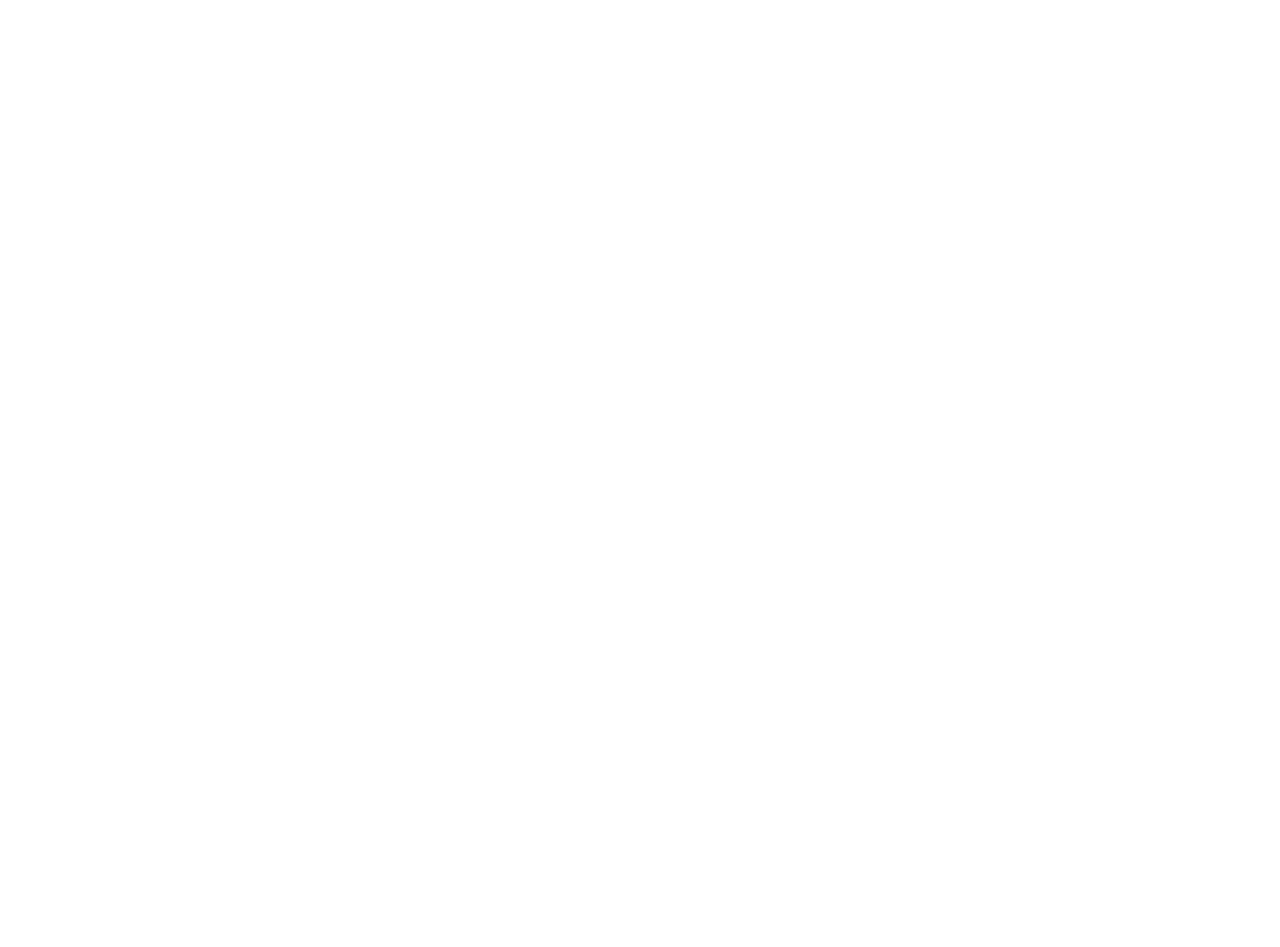
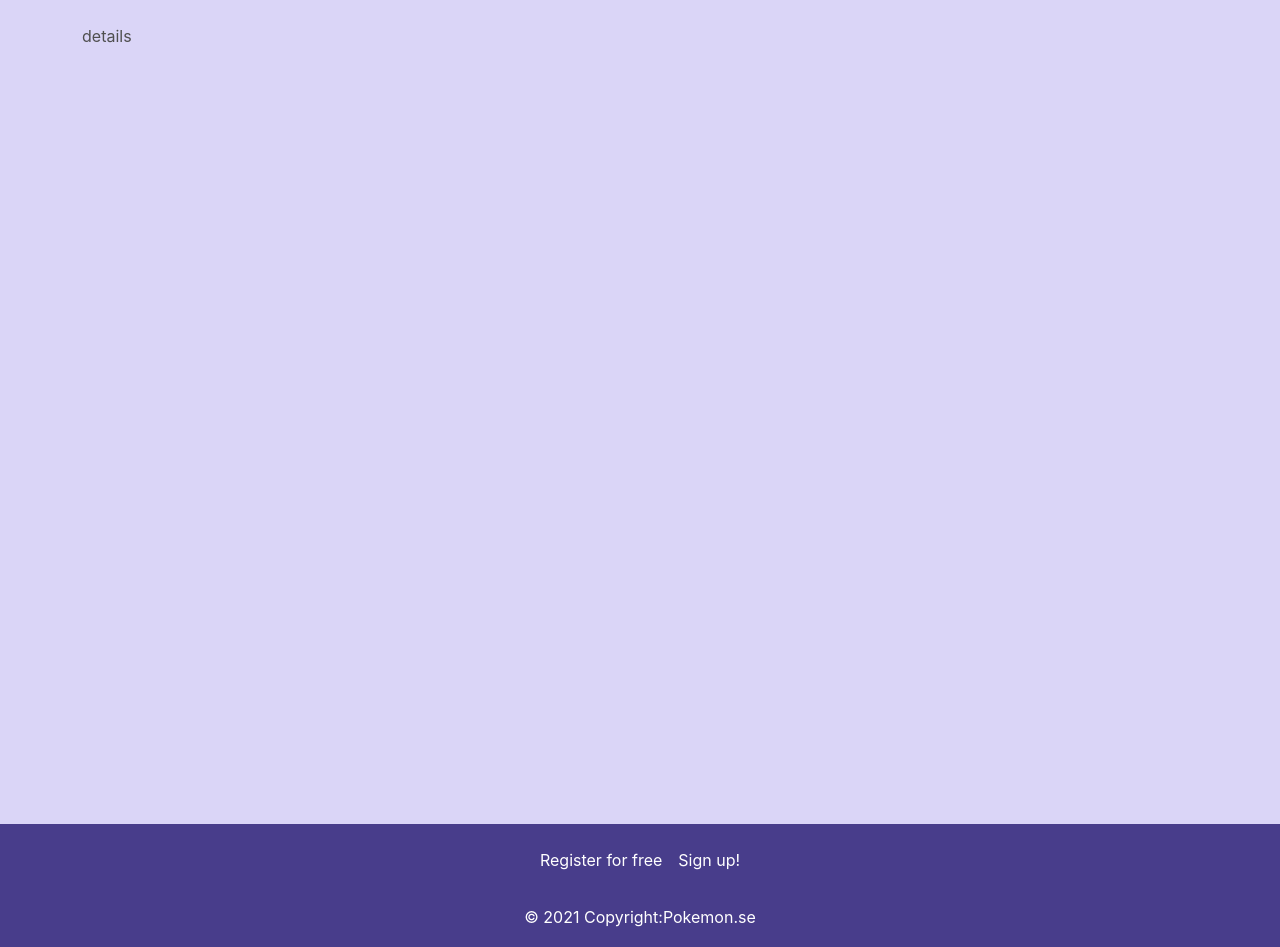
Before and after one commit to Falak2020/JavaScript3, a React (Create React App) app in the folder uppgift-1/e-commerce/: page /login in a window 1280 px wide. Shown: the part 83-1030 px from the top of the page. Before the commit the page ends 800 px from the top, so only its background shows below. Built offline with nearby package versions, Linux system fonts and the light colour scheme.

Commit message:
getposts

```diff
--- a/uppgift-1/e-commerce/src/App.css
+++ b/uppgift-1/e-commerce/src/App.css
@@ -7,10 +7,31 @@
 html,body{
   font-family: -apple-system, BlinkMacSystemFont, 'Segoe UI', Roboto, Oxygen, Ubuntu, Cantarell, 'Open Sans', 'Helvetica Neue', sans-serif;
   font-size: 1rem;
+  background-color: rgb(218, 213, 247);
 }
 
 
 .navbar-nav a:hover{
 
-  background-color: rgba(25, 25, 235, 0.226);
 }
+.navbar-bg{
+  background-color: darkslateblue;
+}
+ .img-height{
+
+    height: 350px;
+
+ }
+
+
+ .page-container {
+  position: relative;
+  min-height: 100vh;
+  padding-bottom: 10rem;
+ }
+.footer{
+   position: absolute;
+   bottom: 0;
+   width: 100%;
+
+}
--- a/uppgift-1/e-commerce/src/App.js
+++ b/uppgift-1/e-commerce/src/App.js
@@ -5,18 +5,23 @@ import Header from './components/navbar/Header';
 import Home from './Views/Home';
 import ShoppingCart from './Views/ShoppingCart';
 import Login from './Views/Login';
+import ProductDetails from './Views/ProductDetails';
+import Appfooter from './components/navbar/Appfooter';
 function App() {
   return (
     <Router >
       <Header />
-      <div className="container">
+
+      <div className="container mt-5 page-container">
         <Switch>
            <Route  exact path="/"  component={Home}/>
+           <Route  exact path="/:id"  component={ProductDetails}/>
            <Route  exact path="/shoppingcart"  component={ShoppingCart}/>
            <Route  exact path="/login"  component={Login}/>
         </Switch>
+
       </div>
-
+     <Appfooter />
     </Router>
   );
 }
--- a/uppgift-1/e-commerce/src/Views/Home.js
+++ b/uppgift-1/e-commerce/src/Views/Home.js
@@ -1,19 +1,30 @@
 import React,{useEffect} from 'react'
 
 import { useDispatch, useSelector } from 'react-redux'
+import ProductsList from '../components/ProductsList'
 import { getPosts } from '../store/actions/postsAction'
 const Home = () => {
 
    const dispatch = useDispatch()
-   const products = useSelector(state => state.postsReducer)
+   const products = useSelector(state => state.postsReducer.posts)
+   const loading = useSelector(state => state.postsReducer.loading)
+
    useEffect(() => {
       dispatch(getPosts())
 
    }, [])
     return (
-        <div>
-           Home
-        </div>
+
+            <div className="row row-cols-1 row-cols-md-2 g-4">
+              {
+                loading?<h1>...Loading</h1>
+                :
+
+                     products && products.map(product=>(<ProductsList  key = {product._id} product = {product} />))
+              }
+            </div>
+
+
     )
 }
 
--- /dev/null
+++ b/uppgift-1/e-commerce/src/Views/ProductDetails.js
@@ -0,0 +1,11 @@
+import React from 'react'
+
+const ProductDetails = () => {
+    return (
+        <div>
+            details
+        </div>
+    )
+}
+
+export default ProductDetails
--- /dev/null
+++ b/uppgift-1/e-commerce/src/components/ProductsList.js
@@ -0,0 +1,24 @@
+import React from 'react'
+import { Link } from 'react-router-dom'
+const ProductsList = ({product}) => {
+    return (
+             <div className="col col-lg-4 col-md-6 ">
+
+                 <Link to ={`/${product._id}`} className="card  h-100 hover-shadow h-100  p-3">
+                    <img src={product.image} className="img-height card-img-top img-fluid "/>
+                    <div className="card-body text-dark ">
+                            <h4 className="card-title text-decoration-underline ">{product.name}</h4>
+                            <p className="text-danger ">
+                              {product.price} kr
+                            </p>
+                            <p className="card-text">
+                              {product.short}
+                            </p>
+                    </div>
+               </Link>
+          </div>
+
+    )
+}
+
+export default ProductsList
--- /dev/null
+++ b/uppgift-1/e-commerce/src/components/navbar/Appfooter.js
@@ -0,0 +1,27 @@
+import React from 'react'
+
+const Appfooter = () => {
+    return (
+
+             <footer className="text-center text-white navbar-bg" >
+                <div className="container p-4 pb-0">
+                <section>
+                    <p className="d-flex justify-content-center align-items-center">
+                    <span className="me-3">Register for free</span>
+
+                    Sign up!
+
+                    </p>
+                </section>
+                </div>
+                <div className="text-center p-3" >
+                © 2021 Copyright:
+                <a className="text-white" href="/#">Pokemon.se</a>
+                </div>
+            </footer>
+
+
+    )
+}
+
+export default Appfooter
--- a/uppgift-1/e-commerce/src/components/navbar/Header.js
+++ b/uppgift-1/e-commerce/src/components/navbar/Header.js
@@ -2,7 +2,7 @@ import React from 'react'
 import { NavLink } from 'react-router-dom'
 const Header = () => {
     return (
-      <nav className="navbar navbar-expand-lg navbar-dark bg-primary">
+      <nav className="navbar navbar-expand-lg navbar-dark navbar-bg">
         <div className="container">
           <NavLink  to="/"className="navbar-brand" >Pokemon.se</NavLink>
           <button
```
